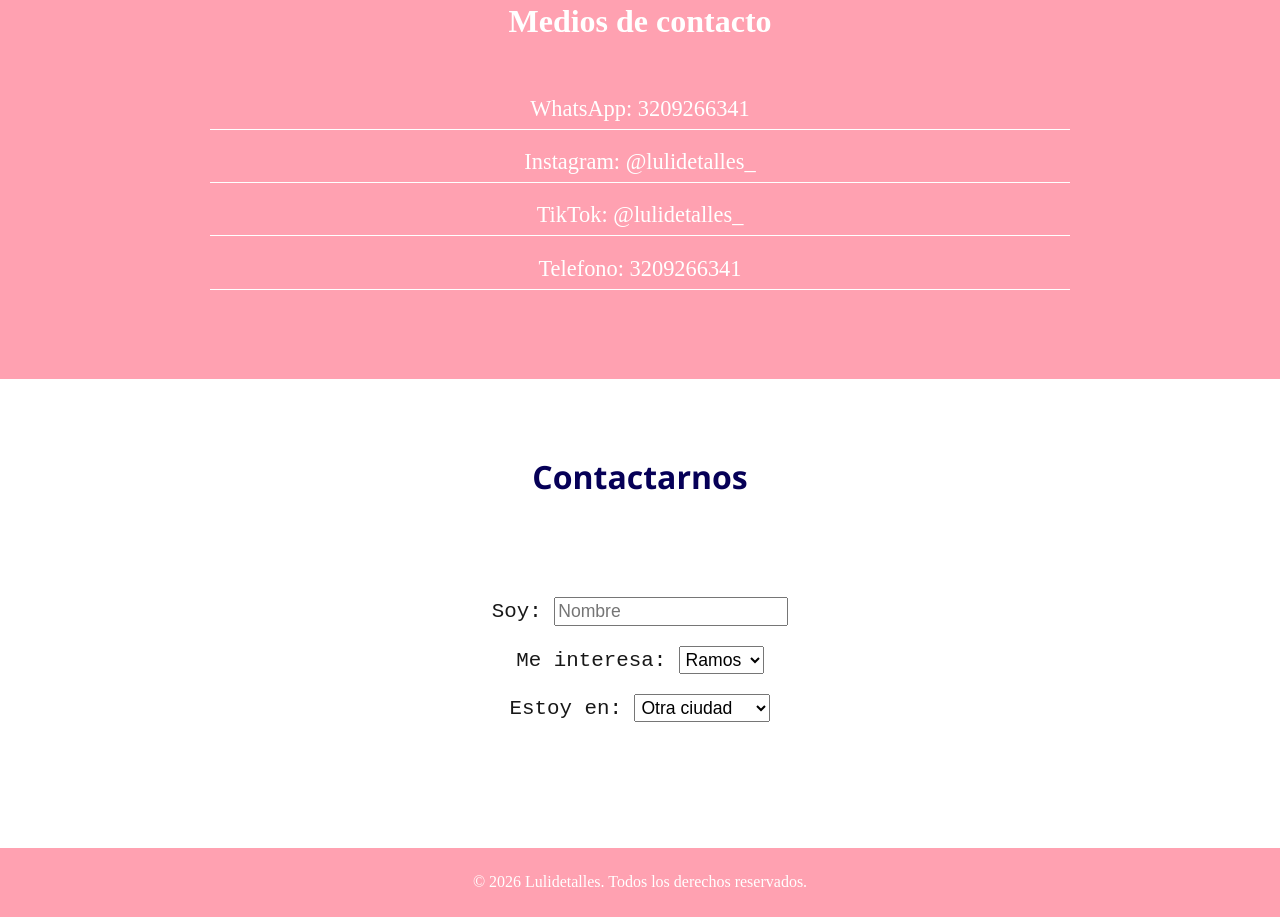
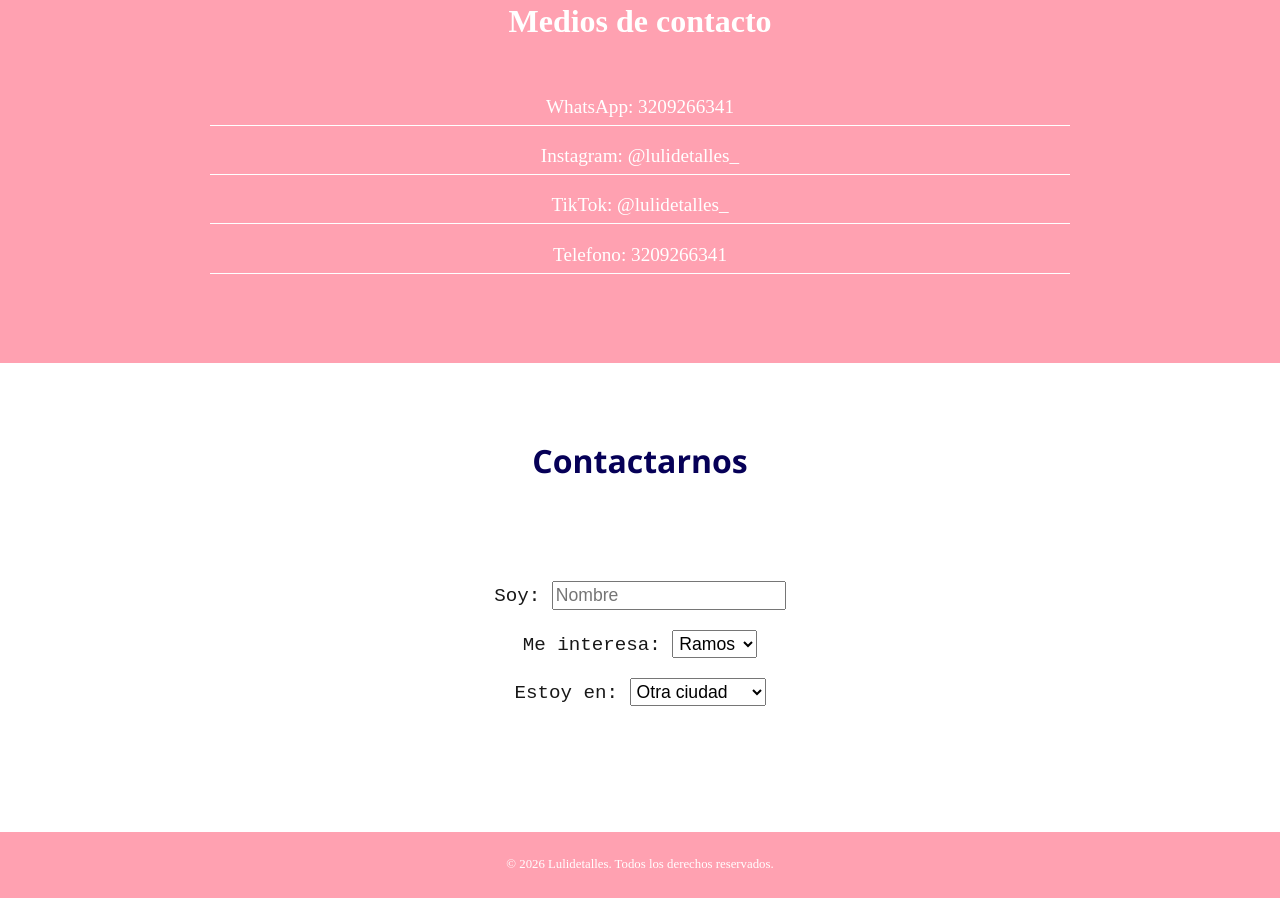
Before and after one commit to Espexus/lulidetalles, a plain HTML site: page index.html in a window 1280 px wide. Shown: the part 3266-4183 px from the top of the page. Drawn offline with Linux system fonts and the light colour scheme.

Commit message:
mejora de algunas tamaños

```diff
--- a/css/style.css
+++ b/css/style.css
@@ -175,7 +175,7 @@ h3 {
     box-sizing: border-box;
     border-bottom: 1px solid white;
     color: var(--blanco);
-    font-size: 1.4em;
+    font-size: 1.2em;
     text-decoration: none;
 }
 
@@ -191,7 +191,7 @@ form {
     gap: 20px;
 }
 label {
-    font-size: 1.3em;
+    font-size: 1.2em;
     font-family: monospace;
 }
 input {
@@ -202,9 +202,12 @@ select {
     font-size: 1.1em;
     padding: 2px;
 }
+
+/* css de mi footer */
 footer {
     text-align: center;
     color: white;
     background-color: var(--rosa);
     padding: 2% 0;
+    font-size: 0.8em;
 }
```
